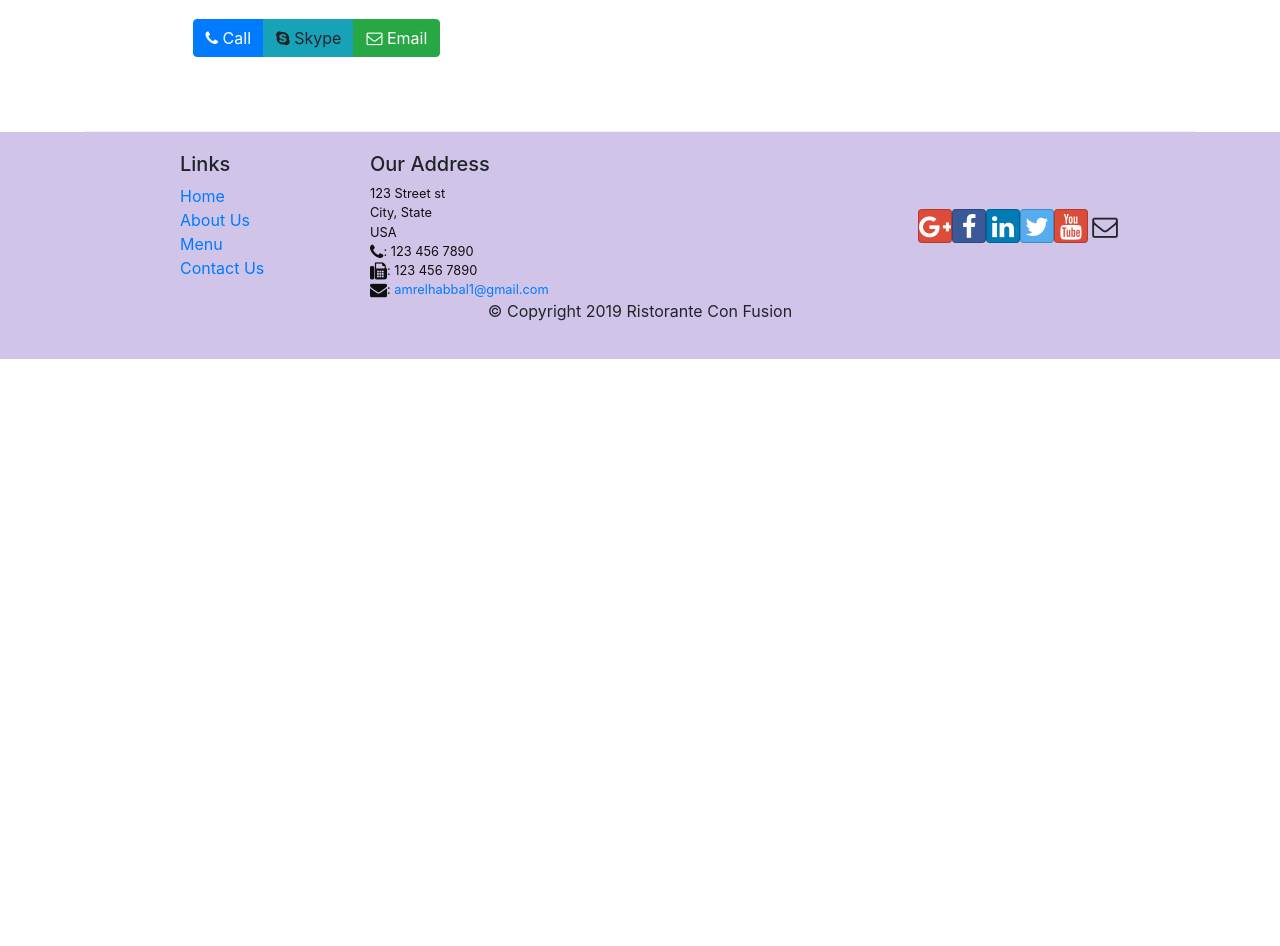
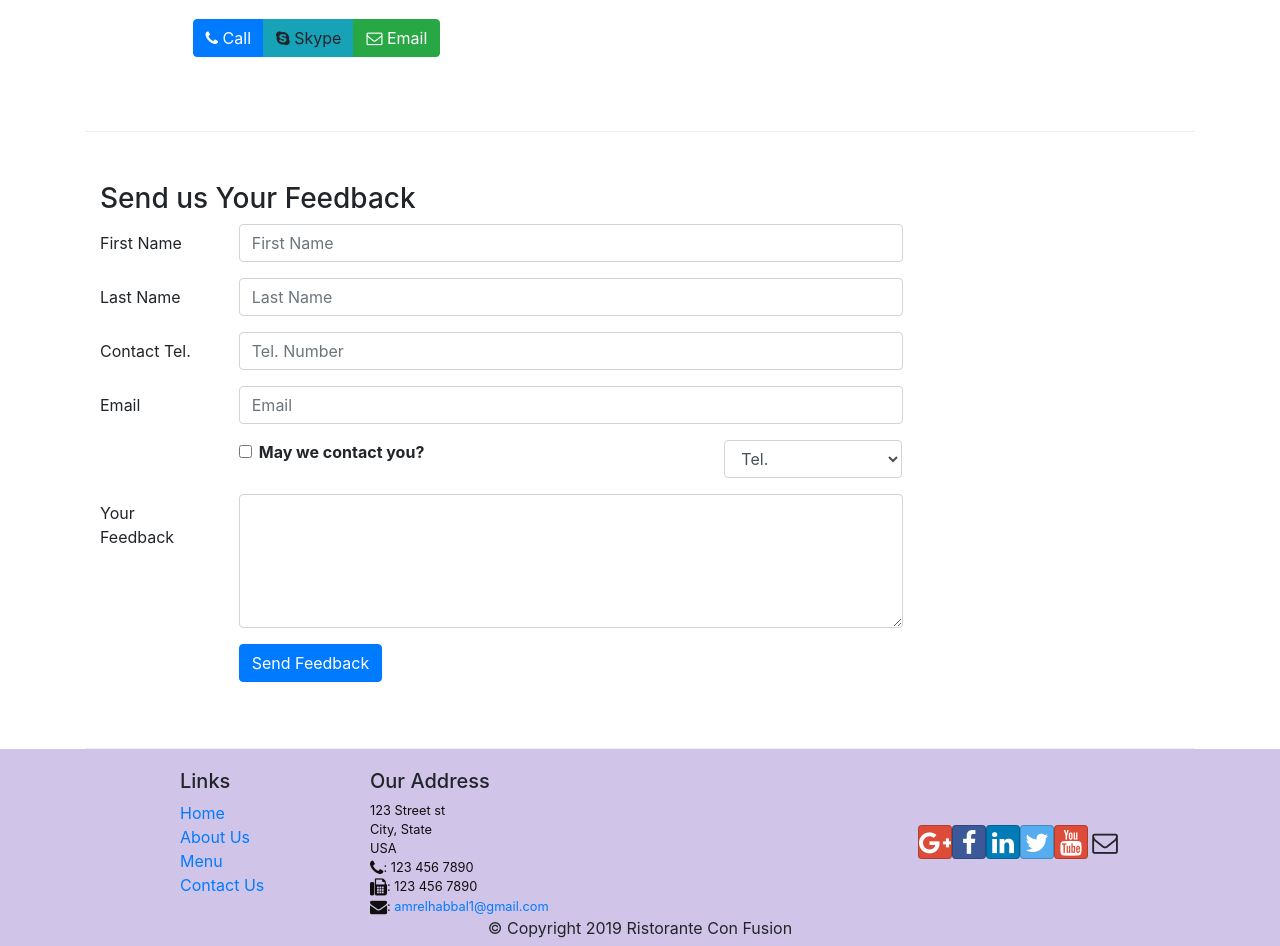
Before and after one commit to webTech75/react-redux, a React (Create React App) app: page /contactus in a window 1280 px wide. Shown: the part 740-1686 px from the top of the page. Before the commit the page ends 1099 px from the top, so only its background shows below. Built offline with nearby package versions, Linux system fonts and the light colour scheme.

Commit message:
react controlled form

```diff
--- a/src/components/ContactComponent.js
+++ b/src/components/ContactComponent.js
@@ -1,8 +1,38 @@
-import React from 'react';
-import { Breadcrumb, BreadcrumbItem } from 'reactstrap';
+import React, { Component } from 'react';
+import { Breadcrumb, BreadcrumbItem, Button, Form, FormGroup, Label, Input, Col } from 'reactstrap';
 import { Link } from 'react-router-dom';
 
-function Contact(props) {
+export default class Contact extends Component {
+
+    state = {
+        firstname: '',
+        lastname: '',
+        telnum: '',
+        email: '',
+        agree: false,
+        contactType: 'Tel.',
+        message: ''
+    }
+
+    handleInputChange = (e) => {
+        const target = e.target;
+        const value = target.type === "checkbox" ? target.checked : target.value;
+        const name = target.name;
+
+        this.setState({
+            [name]: value
+        })
+    }
+
+    handleSubmit = (e) => {
+        e.preventDefault();
+        console.log("form is submitted", JSON.stringify(this.state))
+
+        this.setState({
+           [e.target.name]: ''
+        })
+    }
+    render() {
         return(
             <div className="container">
                 <div className="row">
@@ -43,8 +73,67 @@
                         </div>
                     </div>
                 </div>
+                <div className="row row-content">
+                    <div className="col-12">
+                        <h3>Send us Your Feedback</h3>
+                    </div>
+                    <div className="col-12 col-md-9">
+                        <Form onSubmit={this.handleSubmit}>
+                            <FormGroup row>
+                                <Label htmlFor="firstname" md={2}>First Name</Label>
+                                <Col md={10}>
+                                    <Input type="text" id="firstname" name="firstname" placeholder="First Name" value={this.state.firstname} onChange={this.handleInputChange} />
+                                </Col>
+                            </FormGroup>
+                            <FormGroup row>
+                                <Label htmlFor="lastname" md={2}>Last Name</Label>
+                                <Col md={10}>
+                                    <Input type="text" id="lastname" name="lastname" placeholder="Last Name" value={this.state.lastname} onChange={this.handleInputChange} />
+                                </Col>
+                            </FormGroup>
+                            <FormGroup row>
+                                <Label htmlFor="telnum" md={2}>Contact Tel.</Label>
+                                <Col md={10}>
+                                    <Input type="tel" id="telnum" name="telnum" placeholder="Tel. Number" value={this.state.telnum} onChange={this.handleInputChange} />
+                                </Col>
+                            </FormGroup>
+                            <FormGroup row>
+                                <Label htmlFor="email" md={2}>Email</Label>
+                                <Col md={10}>
+                                    <Input type="email" id="email" name="email" placeholder="Email" value={this.state.email} onChange={this.handleInputChange} />
+                                </Col>
+                            </FormGroup>
+                            <FormGroup row>
+                                <Col md={{size: 6, offset: 2}}>
+                                    <FormGroup check>
+                                        <Label check>
+                                            <Input type="checkbox" name="agree" checked={this.state.agree} onChange={this.handleInputChange} />
+                                            <strong>May we contact you?</strong>
+                                        </Label>
+                                    </FormGroup>
+                                </Col>
+                                <Col md={{size: 3, offset: 1}}>
+                                    <Input type="select" name="contactType" value={this.state.contactType} onChange={this.handleInputChange}>
+                                        <option>Tel.</option>
+                                        <option>Email</option>
+                                    </Input>
+                                </Col>
+                            </FormGroup>
+                            <FormGroup row>
+                                <Label htmlFor="message" md={2}>Your Feedback</Label>
+                                <Col md={10}>
+                                    <Input type="textarea" id="message" name="message" rows="5" value={this.state.message} onChange={this.handleInputChange} />
+                                </Col>
+                            </FormGroup>
+                            <FormGroup row>
+                                <Col md={{size: 10, offset: 2}}>
+                                    <Button type="submit" color="primary">Send Feedback</Button>
+                                </Col>
+                            </FormGroup>
+                        </Form>
+                    </div>
+                </div>
             </div>
         );
     }
-
-export default Contact;
+}
```
Lines whose indentation alone changed are shown as unchanged.
